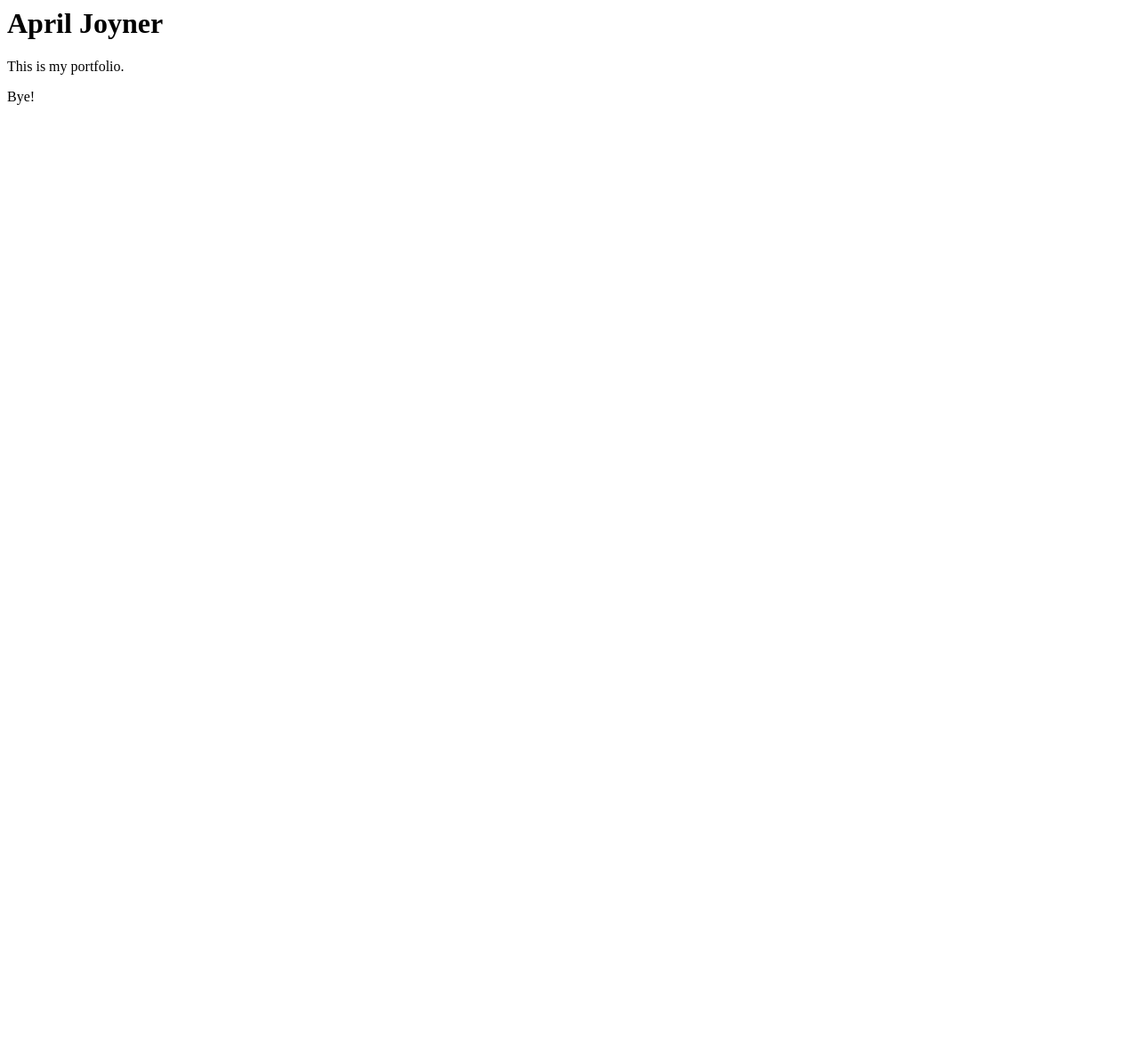
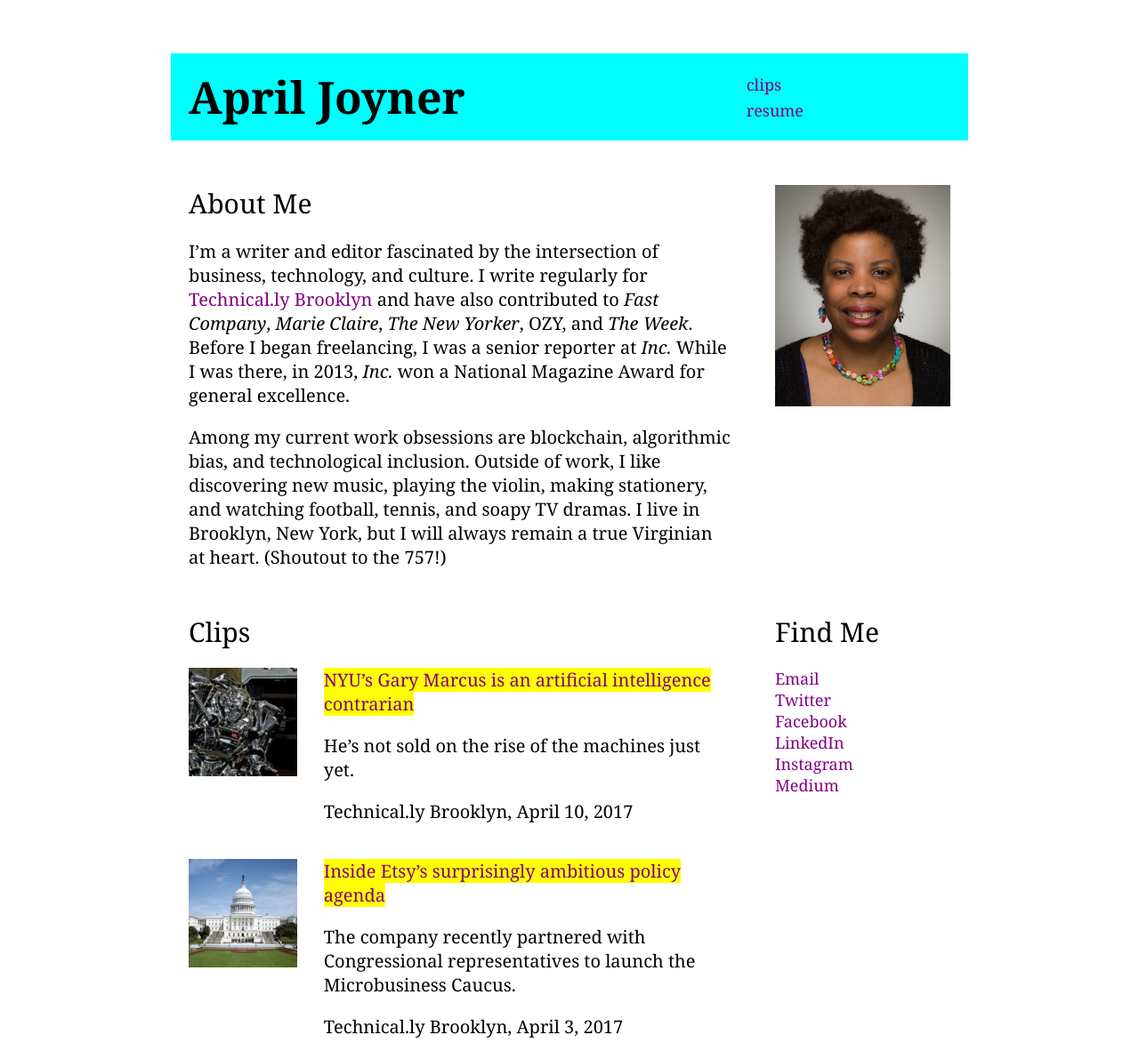
Before and after one commit to aprjoy/portfolio, a plain HTML site: page index.html in a window 1280 px wide. Shown: the top 1191 px of the page at 89% size. Before the commit the page ends 800 px from the top, so only its background shows below. Drawn offline with Linux system fonts and the light colour scheme.

Commit message:
new files from local portfolio

```diff
--- /dev/null
+++ b/index.css
@@ -0,0 +1,98 @@
+body {
+	font-family: Georgia, serif;
+	width: 70%;
+	margin: 0 auto;
+}
+
+h1 {
+	font-size: 50px;
+	display: inline;
+}
+
+h2 {
+	font-size: 30px;
+	font-weight: 400;
+	margin: 0 0 20px 0;
+}
+
+a, a:visited {
+	text-decoration: none;
+	color: purple;
+}
+a:hover {
+	text-decoration: underline;
+	color: red;
+}
+
+header {
+	position: relative;
+	margin: 60px 0 30px 0;
+	padding: 15px 0 15px 20px;
+	background-color: aqua;
+}
+
+ul {
+	padding: 0;
+}
+
+li {
+	list-style: none;
+	font-size: 18px;
+}
+
+li a:hover {
+	background-color: yellow;
+}
+
+figure {
+	margin: 0 0 20px 0;
+}
+
+figure img {
+	float: left;
+	width: 20%;
+}
+
+figcaption {
+	display: inline;
+	float: left;
+	width: 80%;
+	margin-bottom: 20px;
+}
+
+figcaption p {
+	margin: 0 0 20px 30px;
+}
+
+ul.top_menu {
+	position: absolute;
+	display: inline;
+	margin: 8px 0;
+	right: 185px;
+}
+
+.top_menu li {
+	padding-bottom: 5px;
+}
+
+.container {
+	position: relative;
+	padding-top: 20px;
+}
+
+.left_col {
+	width: 68%;
+	font-size: 20px;
+	margin: 0 60px 30px 0;
+	padding-left: 20px;
+}
+.right_col {
+	position: absolute;
+	width: 22%;
+	top: 0;
+	right: 20px;
+	padding-top: 20px;
+}
+.clip_link {
+	background-color: yellow;
+}
--- a/index.html
+++ b/index.html
@@ -1,3 +1,129 @@
-<h1>April Joyner</h1>
-<p>This is my portfolio.</p>
-<p>Bye!</p>
+<!DOCTYPE html>
+<html>
+	<head>
+		<title>April Joyner</title>
+		<link rel="stylesheet" type="text/css" href="index.css">
+	</head>
+	<body>
+		<header>
+			<h1>April Joyner</h1>
+
+			<ul class="top_menu">
+				<li><a href="#clips">clips</a></li>
+				<li><a href="resume.html">resume</a></li>
+			</ul>
+		</header>
+
+		<section class="container">
+			<div class="left_col">
+				<h2>About Me</h2>
+
+				<p>I’m a writer and editor fascinated by the intersection of business, technology, and culture. I write regularly for <a href="https://www.technical.ly/brooklyn">Technical.ly Brooklyn</a> and have also contributed to <em>Fast Company</em>, <em>Marie Claire</em>, <em>The New Yorker</em>, OZY, and <em>The Week</em>. Before I began freelancing, I was a senior reporter at <em>Inc.</em> While I was there, in 2013, <em>Inc.</em> won a National Magazine Award for general excellence.</p>
+
+				<p>Among my current work obsessions are blockchain, algorithmic bias, and technological inclusion. Outside of work, I like discovering new music, playing the violin, making stationery, and watching football, tennis, and soapy TV dramas. I live in Brooklyn, New York, but I will always remain a true Virginian at heart. (Shoutout to the 757!)</p>
+			</div>
+
+			<img class="right_col" src="images/headshot.jpg">
+		</section>
+
+		<div class="container">
+			<section class="left_col">
+				<h2 id="clips">Clips</h2>
+
+		 		<figure>
+		 			<img src="images/robot_ai.jpg">
+		 			<figcaption>
+		 				<p><a class="clip_link" href="https://technical.ly/brooklyn/2017/04/10/nyu-gary-marcus-artificial-intelligence-contrarian/">NYU’s Gary Marcus is an artificial intelligence contrarian</a></p>
+						<p>He’s not sold on the rise of the machines just yet.</p>
+						<p>Technical.ly Brooklyn, April 10, 2017</p>
+		 			</figcaption>
+		 		</figure>
+
+				<figure>
+					<img src="images/capitol.jpg">
+					<figcaption>
+						<p><a class="clip_link" href="https://technical.ly/brooklyn/2017/04/03/etsy-microbusiness-caucus-policy-agenda-althea-erickson/">Inside Etsy’s surprisingly ambitious policy agenda</a></p>
+						<p>The company recently partnered with Congressional representatives to launch the Microbusiness Caucus.</p>
+						<p>Technical.ly Brooklyn, April 3, 2017</p>
+					</figcaption>
+				</figure>
+
+				<figure>
+					<img src="images/vrhamlet.png">
+					<figcaption>
+						<p><a class="clip_link" href="https://technical.ly/brooklyn/2016/11/11/vr-hamlet-javier-molina-nyu-magnet/">We go behind the scenes of this dazzling VR performance of Hamlet</a></p>
+						<p>A new twist on theater out of NYU.</p>
+						<p>Technical.ly Brooklyn, November 11, 2016</p>
+					</figcaption>
+				</figure>
+
+				<figure>
+					<img src="images/iroko.jpg">
+					<figcaption>
+						<p><a class="clip_link" href="http://www.ozy.com/fast-forward/looking-to-africa-for-the-next-netflix/69120">Looking to Africa for the Next Netflix</a></p>
+						<p>The competition is heating up to serve viewers looking for content from the African diaspora.</p>
+						<p>OZY, August 26, 2016</p>
+					</figcaption>
+				</figure>
+
+				<figure>
+					<img src="images/ethereum.jpg">
+					<figcaption>
+						<p><a class="clip_link" href="https://technical.ly/brooklyn/2016/06/30/consensys-ethereum-hack/">Nope, ConsenSys isn’t letting the $50M Ethereum breach slow it down</a></p>
+						<p>A recent hack of a fund powered by the cryptocurrency hasn’t stopped the Bushwick-based company.</p>
+						<p>Technical.ly Brooklyn, June 30, 2016</p>
+					</figcaption>
+				</figure>
+
+				<figure>
+					<img src="images/blackflix.jpg">
+					<figcaption>
+						<p><a class="clip_link" href="http://www.marieclaire.com/culture/a18817/netflix-algorithms-black-movies/">Blackflix</a></p>
+						<p>Netflix’s algorithm exposes technology’s racial bias.</p>
+						<p><em>Marie Claire</em>, February 29, 2016</p>
+					</figcaption>
+				</figure>
+
+				<figure>
+					<img src="images/mpesa.jpg">
+					<figcaption>
+						<p><a class="clip_link" href="http://www.ozy.com/fast-forward/the-bitcoin-revolution-hits-africa/31076">The Bitcoin Revolution Hits Africa</a></p>
+						<p>The cryptocurrency might make very real impacts on countries across Africa.</p>
+						<p>OZY, April 25, 2014</p>
+					</figcaption>
+				</figure>
+
+				<figure>
+					<img src="images/toms.jpg">
+					<figcaption>
+						<p><a class="clip_link" href="http://www.newyorker.com/business/currency/beyond-buy-one-give-one-retail">Beyond Buy-One-Give-One Retail</a></p>
+						<p>The charity-driven business model pioneered by Toms Shoes has some drawbacks.</p>
+						<p><em>The New Yorker</em>, April 7, 2014</p>
+					</figcaption>
+				</figure>
+
+				<figure>
+					<img src="images/pg.jpg">
+					<figcaption>
+						<p><a class="clip_link" href="http://www.newyorker.com/business/currency/can-you-start-a-successful-tech-career-later-in-life">Can You Start a Successful Tech Career Later in Life?</a></p>
+						<p>A recent interview with Y Combinator's Paul Graham reveals potential bias against tech newbies.</p>
+						<p><em>The New Yorker</em>, January 10, 2014</p>
+					</figcaption>
+				</figure>
+			</section>
+
+			<section class="right_col">
+				<h2>Find Me</h2>
+
+				<ul>
+					<li><a href="mailto:april@apriljoyner.com">Email</a></li>
+					<li><a href="https://twitter.com/aprjoy">Twitter</a></li>
+					<li><a href="https://www.facebook.com/aprilnjoyner">Facebook</a></li>
+					<li><a href="https://www.linkedin.com/in/apriljoyner">LinkedIn</a></li>
+					<li><a href="https://www.instagram.com/aprjoy">Instagram</a></li>
+					<li><a href="https://www.medium.com/@aprjoy">Medium</a></li>
+				</ul>
+			</section>
+		</div>
+	</body>
+</html>
```
Also changed, not shown: resume.html (added, +96 -0 lines), images/blackflix.jpg (added), images/capitol.jpg (added), images/ethereum.jpg (added), images/headshot.jpg (added), images/iroko.jpg (added), images/mpesa.jpg (added), images/pg.jpg (added), images/robot_ai.jpg (added), images/toms.jpg (added), images/vrhamlet.png (added), 2 other files.
